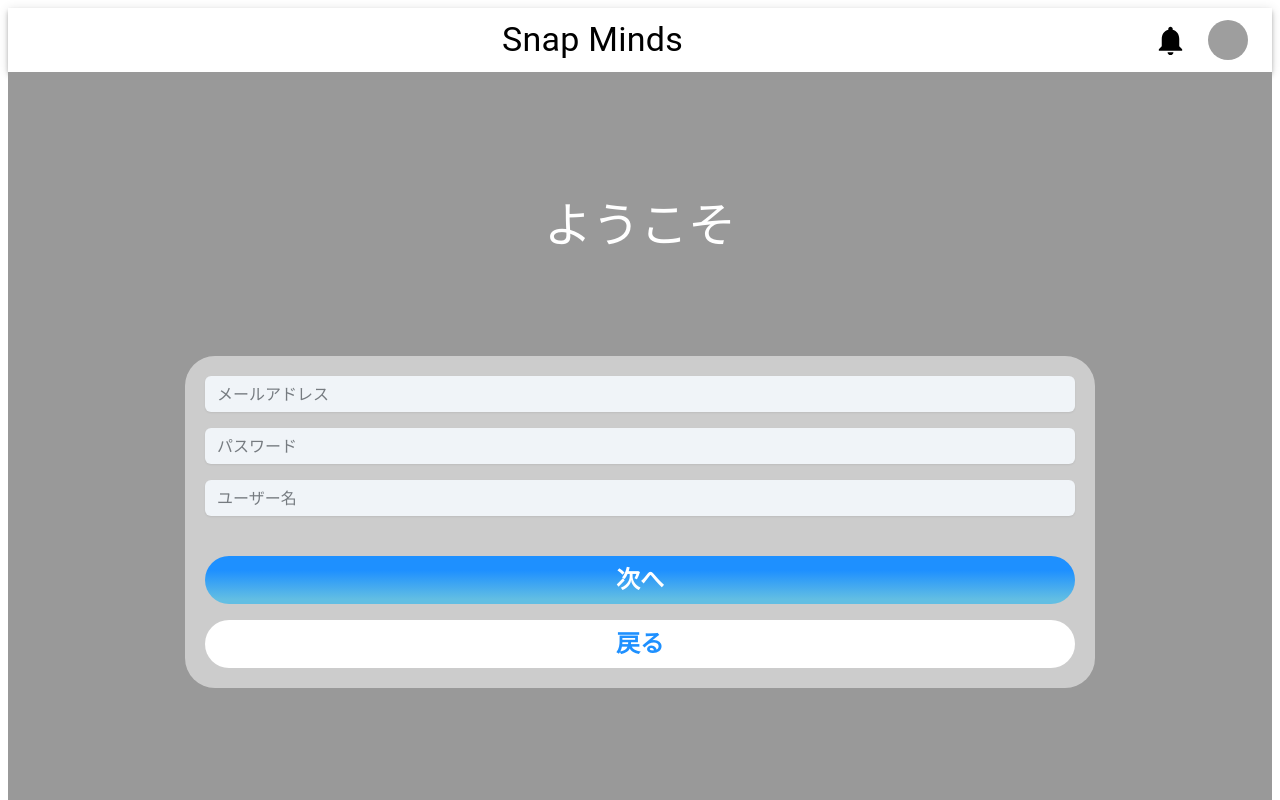
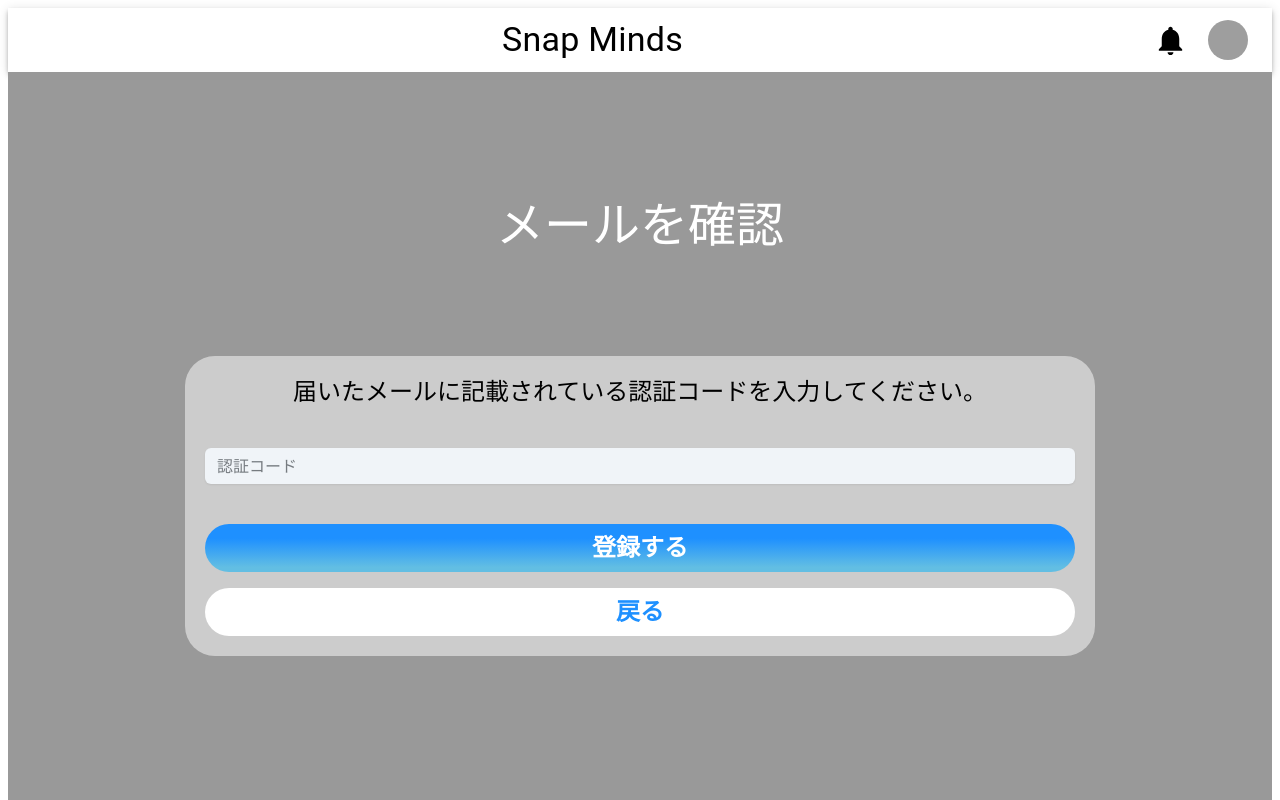
Before and after one commit to Teclub200/SnapMinds_FRONT, a React (Vite) app: page /create-account in a window 1280 px wide. Shown: the top 800 px of the page. Built offline with nearby package versions, Linux system fonts and the light colour scheme; grey boxes are pictures that could not be loaded.

Commit message:
メールの認証画面を作成した。

```diff
--- a/src/components/features/createAccount/CreateAccount.tsx
+++ b/src/components/features/createAccount/CreateAccount.tsx
@@ -1,8 +1,13 @@
+import { useState } from "react";
+
 import { Box, Typography, Stack } from "@mui/material";
 import { Input } from "@mui/joy";
 import { MyGradationButton } from "../../common/MyGradationButton";
 
 export const CreateAccount = () => {
+  const [page, setPage] = useState<number>(2);
+
+  if (page === 1) {
     return (
       <div>
         <Box sx={{ flexGrow: 1, backgroundColor: "#999999" }}>
@@ -36,7 +41,11 @@
             >
               <Stack direction="column" spacing={2} sx={{ padding: "20px" }}>
                 <Input variant="soft" placeholder="メールアドレス" />
-              <Input variant="soft" placeholder="パスワード" type="password" />
+                <Input
+                  variant="soft"
+                  placeholder="パスワード"
+                  type="password"
+                />
                 <Input variant="soft" placeholder="ユーザー名" />
               </Stack>
               <Stack direction="column" spacing={2} sx={{ padding: "20px" }}>
@@ -56,4 +65,60 @@
         </Box>
       </div>
     );
+  } else if (page === 2) {
+    return (
+      <div>
+        <Box sx={{ flexGrow: 1, backgroundColor: "#999999" }}>
+          <Box
+            sx={{
+              width: "80%",
+              height: "100vh",
+              margin: "auto",
+              paddingTop: "10%",
+              textAlign: "center",
+            }}
+          >
+            <Typography
+              variant="h3"
+              component="div"
+              sx={{ flexGrow: 1, color: "#ffffff" }}
+            >
+              メールを確認
+            </Typography>
+            <Box
+              sx={{
+                flexGrow: 1,
+                marginTop: "10%",
+                width: "90%",
+                marginLeft: "auto",
+                marginRight: "auto",
+                height: "auto",
+                background: "rgba(255, 255, 255, 0.5)",
+                borderRadius: "30px",
+              }}
+            >
+              <Typography variant="h5" component="div" sx={{ padding: "20px" }}>
+                届いたメールに記載されている認証コードを入力してください。
+              </Typography>
+              <Stack direction="column" spacing={2} sx={{ padding: "20px" }}>
+                <Input variant="soft" placeholder="認証コード" />
+              </Stack>
+              <Stack direction="column" spacing={2} sx={{ padding: "20px" }}>
+                <MyGradationButton
+                  variant="primary"
+                  buttonText="登録する"
+                  onClickFunc={() => alert("ボタンが押されました")}
+                />
+                <MyGradationButton
+                  variant="secondary"
+                  buttonText="戻る"
+                  onClickFunc={() => alert("ボタンが押されました")}
+                />
+              </Stack>
+            </Box>
+          </Box>
+        </Box>
+      </div>
+    );
+  }
 };
```
Lines whose indentation alone changed are shown as unchanged.
